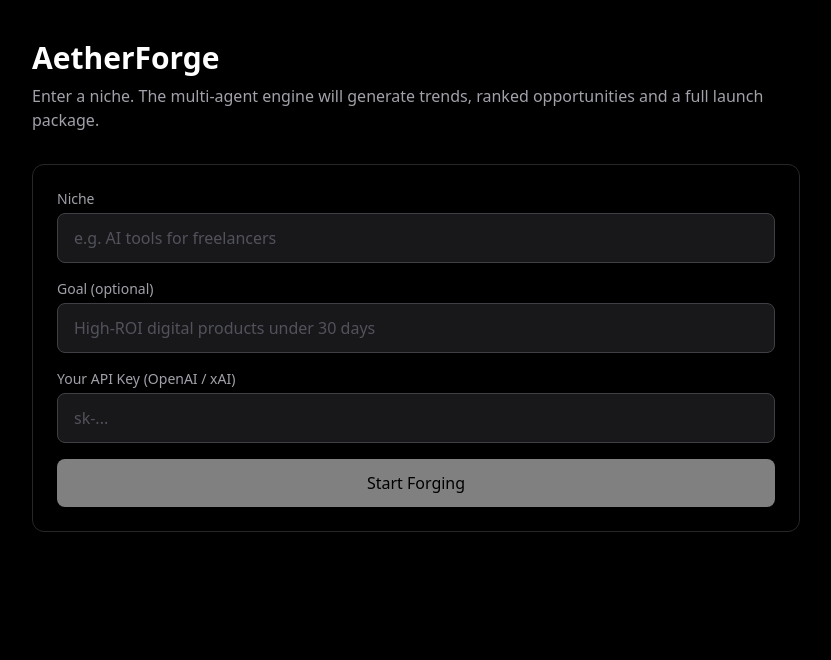
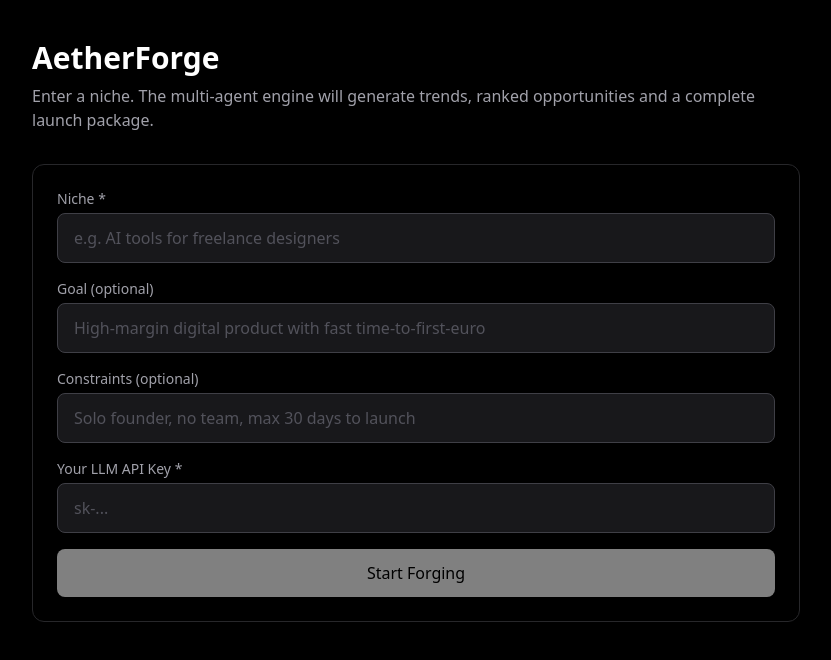
Before and after one commit to vandemoosdijkstanley-bot/aetherforge, a Next.js app: page /dashboard in a window 1280 px wide. Shown: the top 660 px of the page, without its empty margins (224-1055 px from the left). Built offline with nearby package versions, Linux system fonts and the light colour scheme.

Commit message:
feat(dashboard): production-ready UI that calls real API and displays trends + opportunities + assets

```diff
--- a/app/dashboard/page.tsx
+++ b/app/dashboard/page.tsx
@@ -1,24 +1,25 @@
-'use client';
+"use client"
 
-import { useState } from 'react';
+import { useState } from 'react'
 
 export default function DashboardPage() {
-  const [niche, setNiche] = useState('');
-  const [goal, setGoal] = useState('');
-  const [apiKey, setApiKey] = useState('');
-  const [loading, setLoading] = useState(false);
-  const [error, setError] = useState('');
-  const [result, setResult] = useState<any>(null);
+  const [niche, setNiche] = useState('')
+  const [goal, setGoal] = useState('')
+  const [constraints, setConstraints] = useState('')
+  const [apiKey, setApiKey] = useState('')
+  const [loading, setLoading] = useState(false)
+  const [error, setError] = useState('')
+  const [result, setResult] = useState<any>(null)
 
   async function runPipeline() {
     if (!niche.trim() || !apiKey.trim()) {
-      setError('Niche and API key are required');
-      return;
+      setError('Niche and API key are required')
+      return
     }
 
-    setLoading(true);
-    setError('');
-    setResult(null);
+    setLoading(true)
+    setError('')
+    setResult(null)
 
     try {
       const res = await fetch('/api/agents/run', {
@@ -27,22 +28,23 @@ export default function DashboardPage() {
         body: JSON.stringify({
           niche: niche.trim(),
           goal: goal.trim() || undefined,
+          constraints: constraints.trim() || undefined,
           userApiKey: apiKey.trim(),
           provider: 'openai',
         }),
-      });
+      })
 
-      const data = await res.json();
+      const data = await res.json()
 
-      if (!res.ok || !data.success) {
-        throw new Error(data.error || 'Pipeline failed');
+      if (!res.ok) {
+        throw new Error(data.error || data.message || 'Pipeline failed')
       }
 
-      setResult(data.result);
-    } catch (err: any) {
-      setError(err.message || 'Something went wrong');
+      setResult(data.data)
+    } catch (e: any) {
+      setError(e.message || 'Something went wrong')
     } finally {
-      setLoading(false);
+      setLoading(false)
     }
   }
 
@@ -51,17 +53,17 @@ export default function DashboardPage() {
       <div className="max-w-3xl mx-auto">
         <h1 className="text-3xl font-bold mb-2">AetherForge</h1>
         <p className="text-zinc-400 mb-8">
-          Enter a niche. The multi-agent engine will generate trends, ranked opportunities and a full launch package.
+          Enter a niche. The multi-agent engine will generate trends, ranked opportunities and a complete launch package.
         </p>
 
         <div className="space-y-4 border border-zinc-800 rounded-xl p-6 mb-8">
           <div>
-            <label className="block text-sm text-zinc-400 mb-1">Niche</label>
+            <label className="block text-sm text-zinc-400 mb-1">Niche *</label>
             <input
               type="text"
               value={niche}
               onChange={(e) => setNiche(e.target.value)}
-              placeholder="e.g. AI tools for freelancers"
+              placeholder="e.g. AI tools for freelance designers"
               className="w-full bg-zinc-900 border border-zinc-700 rounded-lg px-4 py-3 text-white placeholder-zinc-600 focus:outline-none focus:border-white"
             />
           </div>
@@ -72,13 +74,24 @@ export default function DashboardPage() {
               type="text"
               value={goal}
               onChange={(e) => setGoal(e.target.value)}
-              placeholder="High-ROI digital products under 30 days"
+              placeholder="High-margin digital product with fast time-to-first-euro"
               className="w-full bg-zinc-900 border border-zinc-700 rounded-lg px-4 py-3 text-white placeholder-zinc-600 focus:outline-none focus:border-white"
             />
           </div>
 
           <div>
-            <label className="block text-sm text-zinc-400 mb-1">Your API Key (OpenAI / xAI)</label>
+            <label className="block text-sm text-zinc-400 mb-1">Constraints (optional)</label>
+            <input
+              type="text"
+              value={constraints}
+              onChange={(e) => setConstraints(e.target.value)}
+              placeholder="Solo founder, no team, max 30 days to launch"
+              className="w-full bg-zinc-900 border border-zinc-700 rounded-lg px-4 py-3 text-white placeholder-zinc-600 focus:outline-none focus:border-white"
+            />
+          </div>
+
+          <div>
+            <label className="block text-sm text-zinc-400 mb-1">Your LLM API Key *</label>
             <input
               type="password"
               value={apiKey}
@@ -93,57 +106,59 @@ export default function DashboardPage() {
             disabled={loading || !niche.trim() || !apiKey.trim()}
             className="w-full bg-white text-black font-medium py-3 rounded-lg hover:bg-zinc-200 transition disabled:opacity-50 disabled:cursor-not-allowed"
           >
-            {loading ? 'Forging...' : 'Start Forging'}
+            {loading ? 'Forging opportunities…' : 'Start Forging'}
           </button>
+
+          {error && (
+            <p className="text-red-400 text-sm mt-2">{error}</p>
+          )}
         </div>
-
-        {error && (
-          <div className="mb-6 p-4 bg-red-950/50 border border-red-800 rounded-lg text-red-300 text-sm">
-            {error}
-          </div>
-        )}
 
         {result && (
           <div className="space-y-8">
-            <section>
-              <h2 className="text-xl font-semibold mb-3">Top Opportunity</h2>
-              <div className="bg-zinc-900 border border-zinc-800 rounded-xl p-5">
-                <h3 className="text-lg font-medium mb-2">{result.topOpportunity?.title}</h3>
-                <p className="text-zinc-300 mb-3">{result.topOpportunity?.pitch}</p>
-                <div className="grid grid-cols-2 gap-3 text-sm text-zinc-400">
-                  <div>Score: {result.topOpportunity?.attractivenessScore}</div>
-                  <div>Days to first €: {result.topOpportunity?.daysToFirstEuro}</div>
-                  <div>Difficulty: {result.topOpportunity?.difficulty}/10</div>
-                  <div>Model: {result.topOpportunity?.revenueModel}</div>
-                </div>
+            {/* Top Opportunity */}
+            <section className="border border-zinc-800 rounded-xl p-6">
+              <h2 className="text-xl font-semibold mb-4">Top Opportunity</h2>
+              <div className="space-y-2 text-sm">
+                <p><span className="text-zinc-400">Title:</span> {result.topOpportunity?.title}</p>
+                <p><span className="text-zinc-400">Pitch:</span> {result.topOpportunity?.pitch}</p>
+                <p><span className="text-zinc-400">Target:</span> {result.topOpportunity?.targetAvatar}</p>
+                <p><span className="text-zinc-400">Revenue model:</span> {result.topOpportunity?.revenueModel}</p>
+                <p><span className="text-zinc-400">Est. MRR @100:</span> €{result.topOpportunity?.estimatedMonthlyRevenueAt100}</p>
+                <p><span className="text-zinc-400">Difficulty:</span> {result.topOpportunity?.difficulty}/10</p>
+                <p><span className="text-zinc-400">Days to first euro:</span> {result.topOpportunity?.daysToFirstEuro}</p>
+                <p><span className="text-zinc-400">Why now:</span> {result.topOpportunity?.whyNow}</p>
+                <p><span className="text-zinc-400">Unique insight:</span> {result.topOpportunity?.uniqueInsight}</p>
               </div>
             </section>
 
-            <section>
-              <h2 className="text-xl font-semibold mb-3">Assets Package</h2>
-              <div className="bg-zinc-900 border border-zinc-800 rounded-xl p-5">
-                <pre className="whitespace-pre-wrap text-sm text-zinc-300 overflow-auto max-h-[600px]">
+            {/* Trends summary */}
+            {result.trends && (
+              <section className="border border-zinc-800 rounded-xl p-6">
+                <h2 className="text-xl font-semibold mb-4">Trend Intelligence</h2>
+                <p className="text-sm text-zinc-300 mb-3">{result.trends.summaryInsight}</p>
+                <ul className="space-y-2 text-sm">
+                  {result.trends.trends?.slice(0, 4).map((t: any, i: number) => (
+                    <li key={i} className="border-l-2 border-zinc-700 pl-3">
+                      <span className="font-medium">{t.name}</span> — {t.whyNow}
+                    </li>
+                  ))}
+                </ul>
+              </section>
+            )}
+
+            {/* Assets */}
+            {result.assetsMarkdown && (
+              <section className="border border-zinc-800 rounded-xl p-6">
+                <h2 className="text-xl font-semibold mb-4">Launch Package</h2>
+                <pre className="text-xs bg-zinc-900 p-4 rounded-lg overflow-auto whitespace-pre-wrap max-h-[600px]">
                   {result.assetsMarkdown}
                 </pre>
-              </div>
-            </section>
-
-            {result.trends && (
-              <section>
-                <h2 className="text-xl font-semibold mb-3">Trend Intelligence</h2>
-                <div className="bg-zinc-900 border border-zinc-800 rounded-xl p-5 text-sm text-zinc-400">
-                  <p className="mb-2">{result.trends.summaryInsight}</p>
-                  <ul className="list-disc pl-5 space-y-1">
-                    {result.trends.trends?.slice(0, 4).map((t: any, i: number) => (
-                      <li key={i}>{t.name} (momentum {t.momentumScore}/10)</li>
-                    ))}
-                  </ul>
-                </div>
               </section>
             )}
           </div>
         )}
       </div>
     </main>
-  );
+  )
 }
```
